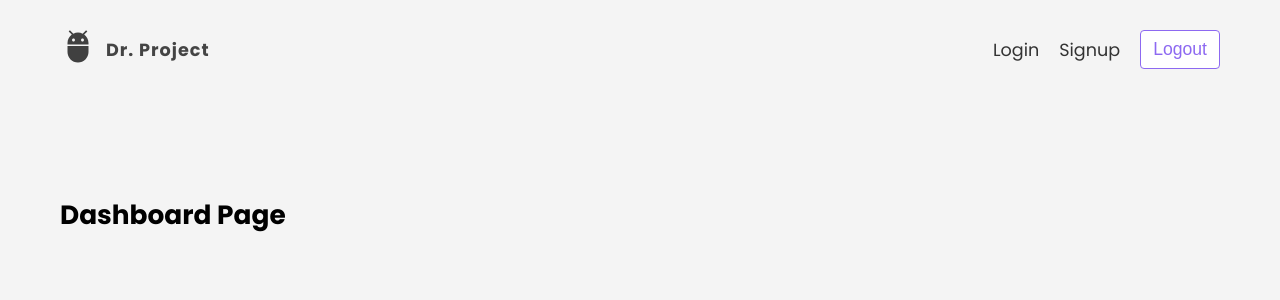
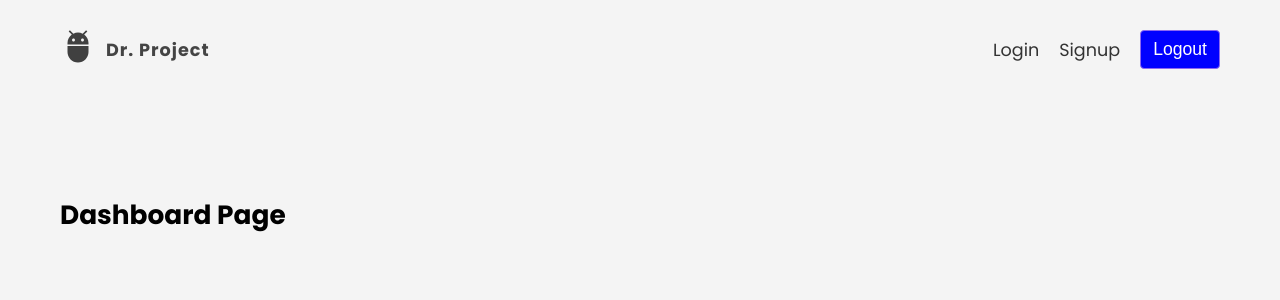
Before and after one commit to gggaryteo/project2-bootcamp, a React (Create React App) app: page / in a window 1280 px wide. Shown: the top 300 px of the page. Built offline with nearby package versions, Linux system fonts and the light colour scheme.

Commit message:
changed button color

```diff
--- a/src/index.css
+++ b/src/index.css
@@ -33,15 +33,15 @@ ul {
   display: inline-block;
 }
 .btn {
-  background: #fff;
+  background: rgb(0,0,255);
   padding: 8px 12px;
   border-radius: 4px;
-  color: var(--primary-color);
+  color: white;
   cursor: pointer;
   font-size: 1em;
   border: 1px solid var(--primary-color);
 }
 .btn:hover {
   color: #fff;
-  background-color: var(--primary-color);
+  background-color: rgb(0, 0, 185)
 }
```
